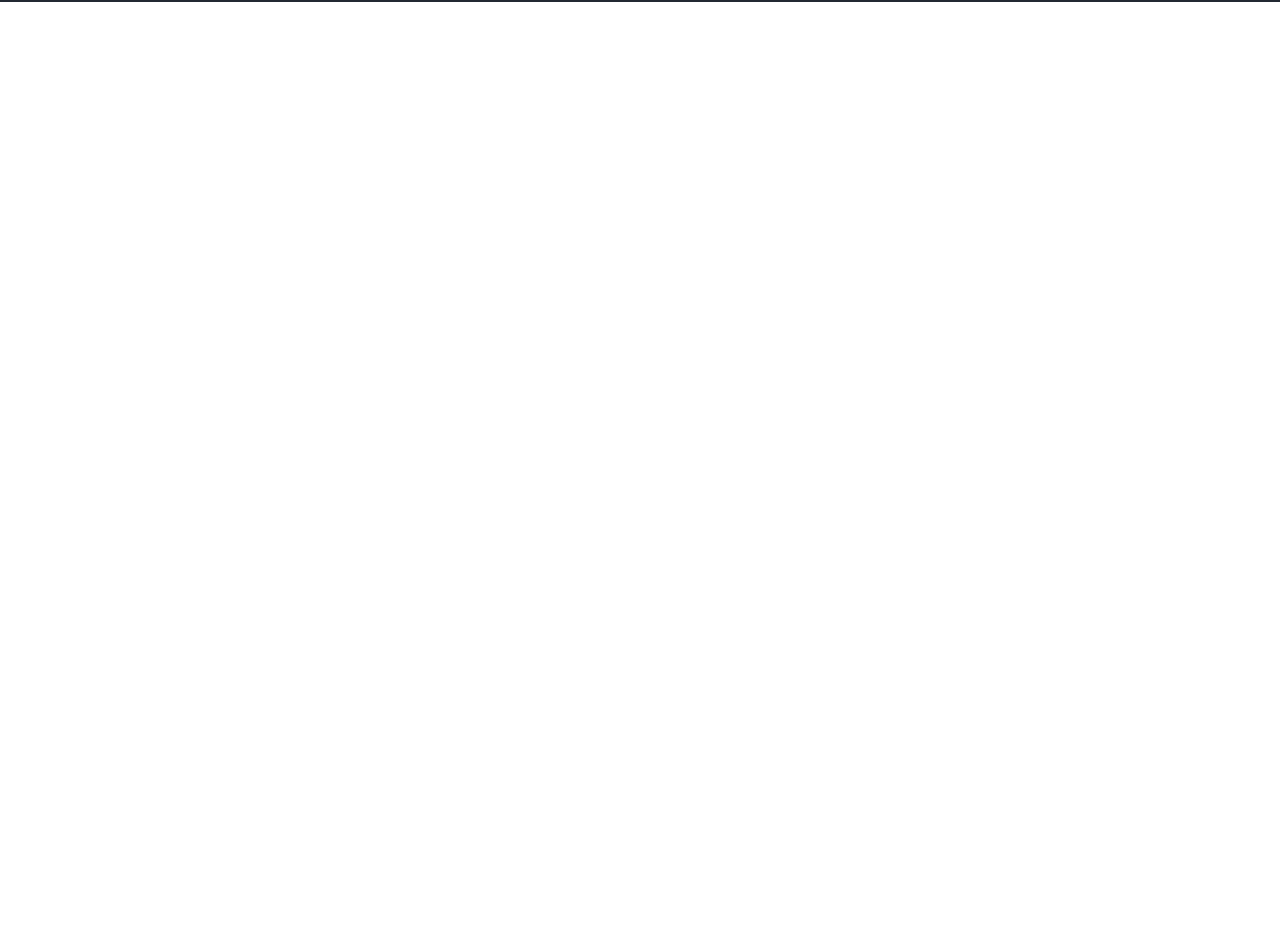
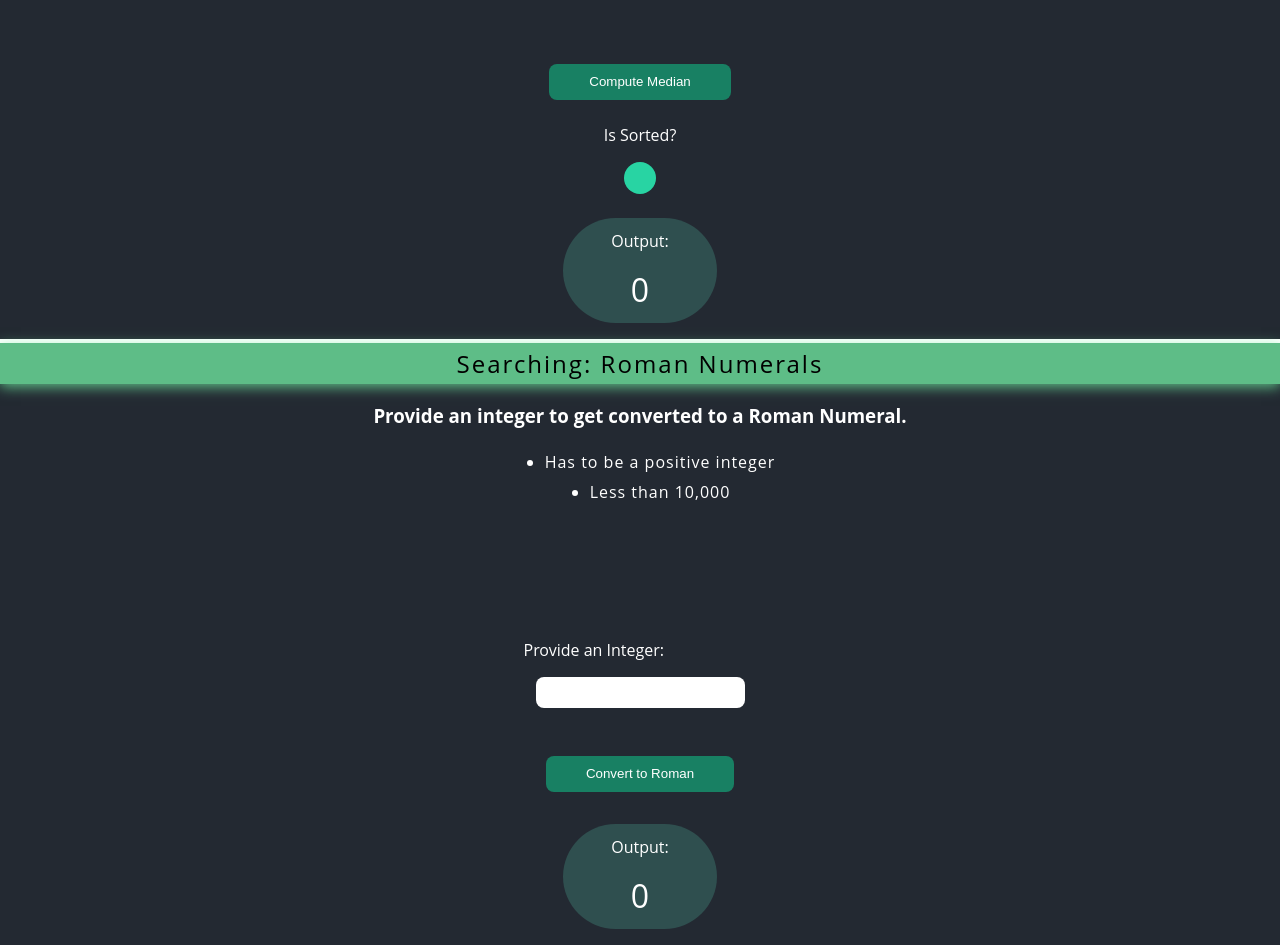
Before and after one commit to victorsamsonov/cs430-project, a React (Create React App) app: page / in a window 1280 px wide. Shown: the part 820-1769 px from the top of the page. Before the commit the page ends 822 px from the top, so only its background shows below. Built offline with nearby package versions, Linux system fonts and the light colour scheme.

Commit message:
roman numeral converter component

```diff
--- a/src/Algorithms/RomanNumeralConverter.js
+++ b/src/Algorithms/RomanNumeralConverter.js
@@ -72,3 +72,5 @@
     return y + " is " + roman + " in Roman numerals.";
   }
 };
+
+export default toRoman;
--- a/src/App.js
+++ b/src/App.js
@@ -1,4 +1,6 @@
 import './App.css';
+import MedianFinder from "./Components/MedianFinder";
+import RomanNumeralConverter from "./Components/RomanNumeralConverter";
 
 function App() {
   /*
@@ -11,9 +13,11 @@
       </header>
       <section className="section1">
         <h2 className="section1-title"> Median Finding: 2 Sorted Arrays </h2>
+        <MedianFinder />
       </section>
       <section className="section2">
         <h2 className="section2-title">Searching: Roman Numerals</h2>
+        <RomanNumeralConverter />
       </section>
 
     </body>
--- /dev/null
+++ b/src/Components/RomanNumeralConverter.js
@@ -0,0 +1,74 @@
+import React, { useState } from "react";
+import "./MedianFinder.css";
+import toRoman from "../Algorithms/RomanNumeralConverter";
+
+const RomanNumeralConverter = () => {
+    const [intInput, setIntInput] = useState(null);
+    const [errorMessage, setErrorMessage] = useState("");
+    const [output, setOutput] = useState(0);
+
+    return (
+        <div className="container">
+            <h3 className="info">
+                Provide an integer to get converted to a Roman Numeral.
+            </h3>
+
+            <ul>
+                <li>Has to be a positive integer</li>
+                <li>Less than 10,000</li>
+            </ul>
+
+            <div className="error-div">
+                <text
+                    className="output-text"
+                    style={{ color: "red", textAlign: "center" }}
+                >
+                    {errorMessage}
+                </text>
+            </div>
+
+            <div className="input-row">
+                <form autoComplete='off'>
+                <label className="labelA">
+                    Provide an Integer:
+                    <input
+                        type="text"
+                        name="integerToRoman"
+                        value={intInput}
+                        onChange={(e) => setIntInput(e.target.value)}
+                    />
+                </label>
+                </form>
+            </div>
+
+            <div className="submit-container">
+                <input
+                type="submit"
+                value="Convert to Roman"
+                className="submit"
+
+                onClick={() => {
+                    if (intInput >= 0 && intInput < 10000){
+                        setOutput(toRoman(intInput));
+                        setErrorMessage("");
+                    }
+                    else {
+                        setErrorMessage(
+                            "Make sure you have provided a positive integer less than 10,000!"
+                        );
+                    }
+                }}
+                />
+            </div>
+
+            <div className="output-div">
+                <div className="output-div-column">
+                <text>Output:</text>
+                <text className="output-text">{output}</text>
+                </div>
+            </div>
+        </div>
+    );
+};
+
+export default RomanNumeralConverter;
```
